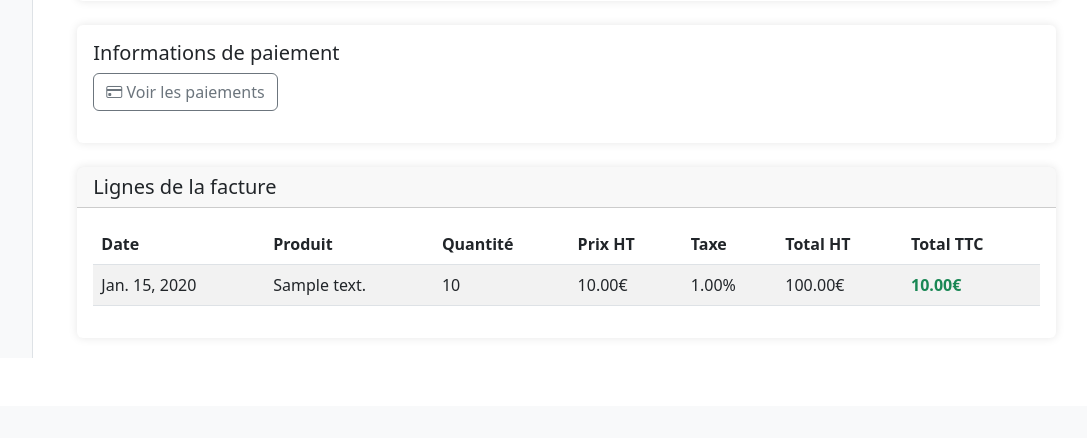
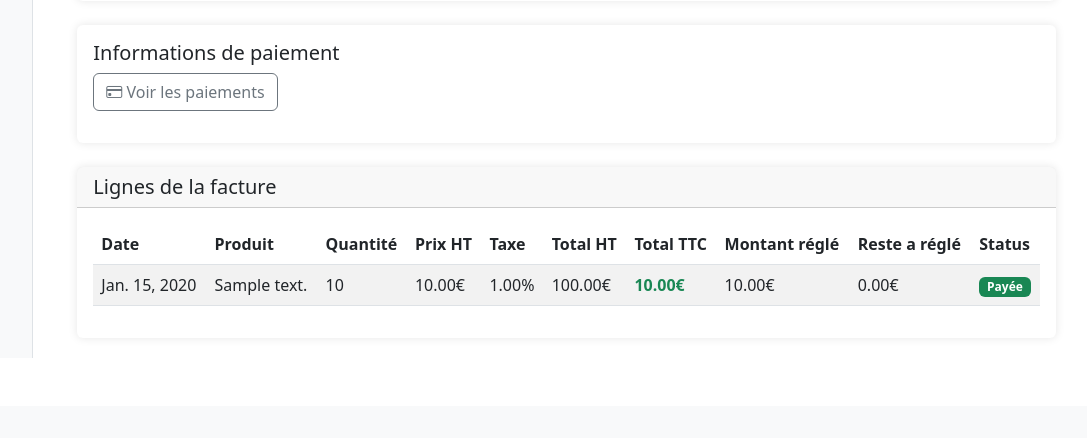
Before and after one commit to ben-dev5/gestionCommercial, a Django app: page /invoicing/1/ in a window 1280 px wide. Shown: the part 519-957 px from the top of the page, without its empty margins (180-1267 px from the left). Run offline with Django 5.2, Linux system fonts and the light colour scheme; tables that the repository leaves empty hold one stand-in row (values such as "Sample post").

Commit message:
Fonctionnalité de solde de ttc de la facture

```diff
--- a/invoicing/models/invoice_models.py
+++ b/invoicing/models/invoice_models.py
@@ -2,7 +2,6 @@ from django.db import models
 from django.utils import timezone
 
 from commons.models.contact_models import Contact
-
 
 STATUS_CHOICES = (
     ('Brouillon', 'Brouillon'),
@@ -30,3 +29,19 @@ class Invoice(models.Model):
     status = models.CharField(max_length=20, choices=STATUS_CHOICES, default='Brouillon')
     # rendre la date non automatique pour pouvoir la renseigner lors de la création d'une facture à partir d'un devis
     created_at = models.DateTimeField(auto_now_add=False, null=False, default=timezone.now)
+
+    @property
+    def total_amount(self):
+        return self.price_ht + (self.price_ht * self.tax / 100)
+
+    @property
+    def total_paid(self):
+        return sum(payment.amount for payment in self.payments.all())
+
+    @property
+    def remaining_amount(self):
+        return self.total_amount - self.total_paid
+
+    @property
+    def is_paid(self):
+        return self.remaining_amount <= 0
--- a/invoicing/templates/invoicing/invoice_detail.html
+++ b/invoicing/templates/invoicing/invoice_detail.html
@@ -93,6 +93,9 @@
                             <th>Taxe</th>
                             <th>Total HT</th>
                             <th>Total TTC</th>
+                            <th>Montant réglé</th>
+                            <th>Reste a réglé</th>
+                            <th>Status</th>
                         </tr>
                     </thead>
                     <tbody>
@@ -105,6 +108,15 @@
                                 <td>{{ line.tax|floatformat:2 }}%</td>
                                 <td>{{ line.total_ht|floatformat:2 }}€</td>
                                 <td class="fw-bold text-success">{{ line.price_tax|floatformat:2 }}€</td>
+                                <td>{{ line.amount_paid|floatformat:2 }}€</td>
+                                <td>{{ line.amount_remaining|floatformat:2 }}€</td>
+                                <td>
+                                    {% if line.amount_remaining <= 0 %}
+                                        <span class="badge bg-success">Payée</span>
+                                    {% else %}
+                                        <span class="badge bg-warning">Partiellement payée</span>
+                                    {% endif %}
+                                </td>
                             </tr>
                         {% endfor %}
                     </tbody>
--- a/invoicing/views.py
+++ b/invoicing/views.py
@@ -48,12 +48,20 @@ class InvoiceDetailView(TemplateView):
             invoice = invoice_service.get_invoice_by_id(pk)
             lines = invoice_line_service.get_invoice_order_lines_by_invoice(pk)
 
-            # Ajouter le total HT calculé pour chaque ligne
+            # Récupération des paiements
+            payments = invoice.payments.all() if hasattr(invoice, 'payments') else []
+            total_paid = sum(p.amount for p in payments) if payments else 0
+
+            # Ajouter le total HT calculé pour chaque ligne et infos paiements
             for line in lines:
                 line.total_ht = line.price_ht * line.quantity
+                line.amount_paid = total_paid
+                line.amount_remaining = line.price_tax - total_paid
 
             context['invoice'] = invoice
             context['lines'] = lines
+            context['payments'] = payments
+            context['total_paid'] = total_paid
             context['has_lines'] = len(lines) > 0
             context['date_form'] = InvoiceDateForm(initial={'created_at': invoice.created_at})
         except:
--- a/payment/models/payment_model.py
+++ b/payment/models/payment_model.py
@@ -19,6 +19,6 @@ class Payment(models.Model):
     payment_id = models.AutoField(primary_key=True)
     payment_method = models.CharField(max_length=30, choices=METHOD_CHOICES, default='Carte bancaire')
     state_payment = models.CharField(max_length=20, choices=STATUS_CHOICES, default='En attente')
-    invoice_id = models.ForeignKey(Invoice, on_delete=models.CASCADE)
+    invoice_id = models.ForeignKey(Invoice, on_delete=models.CASCADE, related_name='payments')
     amount = models.IntegerField()
     created_at = models.DateTimeField(auto_now_add=True)
--- a/payment/templates/payment/payment.html
+++ b/payment/templates/payment/payment.html
@@ -50,7 +50,7 @@
                                                 </form>
                                             </td>
                                             <td>
-                                                <button type="button" class="btn btn-sm btn-outline-primary" data-bs-toggle="modal" data-bs-target="#updatePaymentModal{{ payment.payment_id }}" onclick="setUpdateFormAction('{% url 'payment:payment_update' payment.payment_id %}')">
+                                                <button type="button" class="btn btn-sm btn-outline-primary" data-bs-toggle="modal" data-bs-target="#updatePaymentModal{{ payment.payment_id }}">
                                                     <i class="bi bi-pencil"></i> Modifier
                                                 </button>
                                             </td>
@@ -127,8 +127,7 @@
         </div>
     </div>
 </div>
-
-<!-- Modal mise à jour paiement -->
+<!-- Modal mise a jour du paiement -->
 {% if payments %}
     {% for payment in payments %}
     <div class="modal fade" id="updatePaymentModal{{ payment.payment_id }}" tabindex="-1" aria-labelledby="updatePaymentModalLabel{{ payment.payment_id }}" aria-hidden="true">
--- a/payment/views.py
+++ b/payment/views.py
@@ -103,13 +103,13 @@ class PaymentUpdateView(TemplateView):
 
         payment_service = PaymentService()
         try:
-            # Vérifier que tous les champs sont remplis
+            # Vérifier champs remplis
             if not all([payment_method, state_payment, invoice_id, amount]):
                 context = self.get_context_data(payment_id)
                 context['error'] = 'Tous les champs sont obligatoires'
                 return render(request, self.template_name, context)
 
-            # Convertir amount en nombre
+            # Convertir amount
             try:
                 amount = float(amount)
             except ValueError:
@@ -118,7 +118,7 @@ class PaymentUpdateView(TemplateView):
                 return render(request, self.template_name, context)
 
             payment_service.update_payment(payment_id, payment_method, state_payment, invoice_id, amount)
-            # Rediriger vers la page de paiement avec l'invoice_id
+            # Rediriger vers page des paiements de la facture
             return redirect(f"{reverse('payment:payment')}?invoice_id={invoice_id}")
         except Exception as e:
             context = self.get_context_data(payment_id)
```
